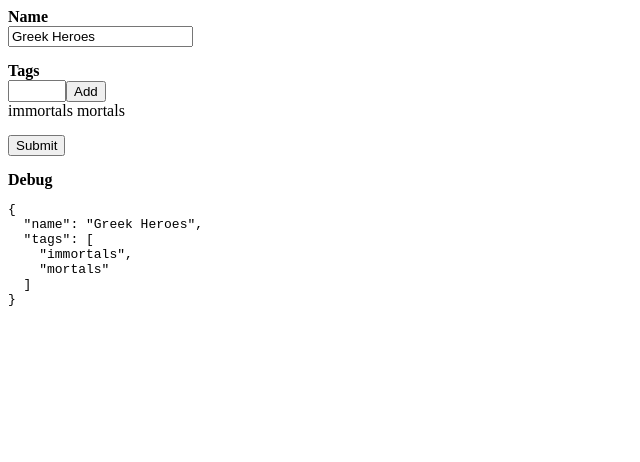
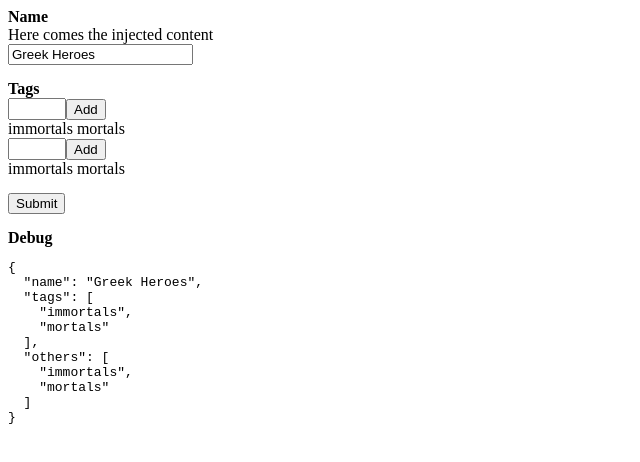
Before and after one commit to dandohotaru/labs.angles, an Angular app: page / in a window 1280 px wide. Shown: the top 462 px of the page, without its empty margins (0-640 px from the left). Built offline with nearby package versions, Linux system fonts and the light colour scheme.

Commit message:
enhance tags with support with or without ngmodel. implement custom field with injected content

```diff
--- a/src/app/app.component.html
+++ b/src/app/app.component.html
@@ -2,14 +2,25 @@
 
   <div style="padding-bottom: 15px">
     <strong>Name</strong>
-    <div>
-      <input [(ngModel)]="company.name" formControlName="name" />
-    </div>
+    <app-field>
+      <input formControlName="name"/>
+    </app-field>
   </div>
 
   <div style="padding-bottom: 15px">
     <strong>Tags</strong>
-    <tags [(ngModel)]="company.tags" formControlName="tags"></tags>
+
+    <app-tags
+      formControlName="tags"
+      title="Tags without ngmodel">
+    </app-tags>
+
+    <app-tags
+      formControlName="others"
+      [(ngModel)]="company.tags"
+      title="Tags with ngmodel">
+    </app-tags>
+
     <div *ngIf="form.get('tags').hasError('empty')" class="alert alert-danger" role="alert">
       <span class="glyphicon glyphicon-exclamation-sign" aria-hidden="true"></span>
       <span class="sr-only">Error:</span>
--- a/src/app/app.component.ts
+++ b/src/app/app.component.ts
@@ -27,13 +27,17 @@ export class AppComponent implements OnInit {
   }
 
   public ngOnInit(): void {
+
+    let empty = (control)=>{
+      return control.value == null || control.value.length === 0
+          ? { empty: true }
+          : null;
+    };
+
     this.form = this.builder.group({
-      name: ['', Validators.required],
-      tags: ['', (control) => {
-        return control.value == null || control.value.length === 0
-          ? { empty: true }
-          : null
-      }]
+      name: [this.company.name, Validators.required],
+      tags: [this.company.tags, empty],
+      others: [[], empty]
     });
   }
 
--- /dev/null
+++ b/src/app/fields/field.component.html
@@ -0,0 +1,6 @@
+<div>
+  Here comes the injected content
+  <div>
+    <ng-content></ng-content>
+  </div>
+</div>
--- /dev/null
+++ b/src/app/fields/field.component.ts
@@ -0,0 +1,14 @@
+import { Component, OnInit } from '@angular/core';
+
+@Component({
+  selector: 'app-field',
+  templateUrl: './field.component.html',
+})
+export class FieldComponent implements OnInit {
+
+  constructor() { }
+
+  public ngOnInit() {
+  }
+
+}
--- a/src/app/tags/tags.accessor.ts
+++ b/src/app/tags/tags.accessor.ts
@@ -11,7 +11,7 @@ const TagsValueProvider: Provider = {
 }
 
 @Directive({
-  selector: 'tags',
+  selector: 'app-tags',
   host: { '(changed)': 'onChange($event)' },
   providers: [TagsValueProvider]
 })
--- a/src/app/tags/tags.component.html
+++ b/src/app/tags/tags.component.html
@@ -1,11 +1,11 @@
-<div *ngIf="tags" class="tags">
+<div class="tags">
 
   <div>
     <input [(ngModel)]="current" />
     <button type="button" class="btn btn-secondary" (click)="add()">Add</button>
   </div>
 
-  <div>
+  <div *ngIf="tags">
     <span *ngFor="let tag of tags" class="label label-default tag" (click)="remove(tag)">
       {{tag}}
       <span class="glyphicon glyphicon-remove" aria-hidden="true"></span>
--- a/src/app/tags/tags.component.ts
+++ b/src/app/tags/tags.component.ts
@@ -3,7 +3,7 @@ import { Component,Output, EventEmitter  } from "@angular/core";
 import { FormGroup, Validators, FormBuilder } from '@angular/forms';
 
 @Component({
-	selector: 'tags',
+	selector: 'app-tags',
 	templateUrl: './tags.component.html',
 	styleUrls: ['./tags.component.css']
 })
```
Also changed, not shown: src/app/app.module.ts (+5 -2 lines), src/app/fields/field.module.ts (added, +16 -0 lines), 1 other file (tests, documents, lock files or other folders).
